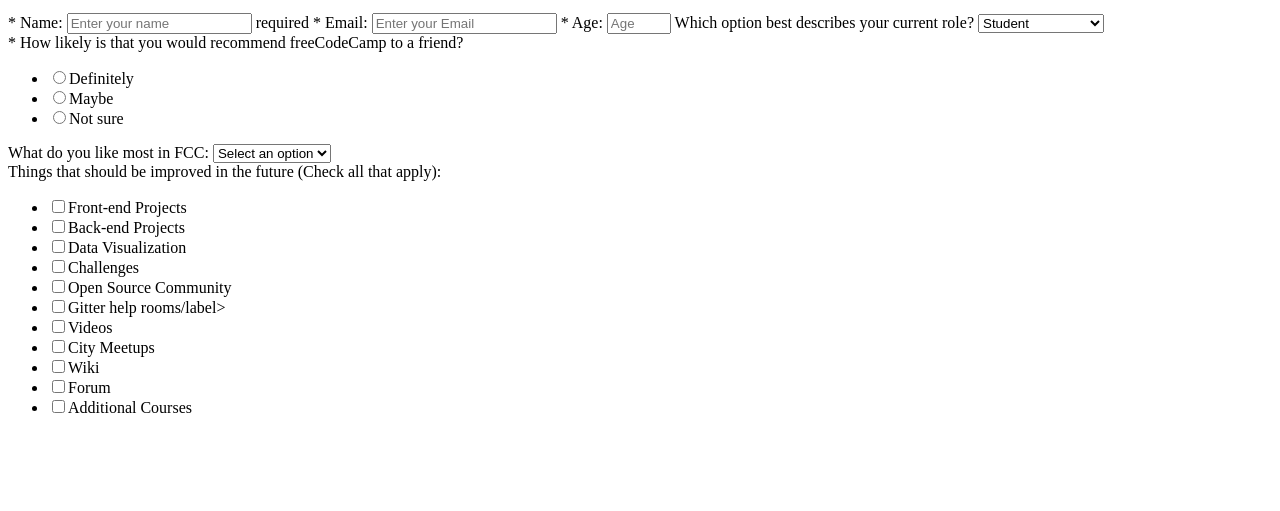
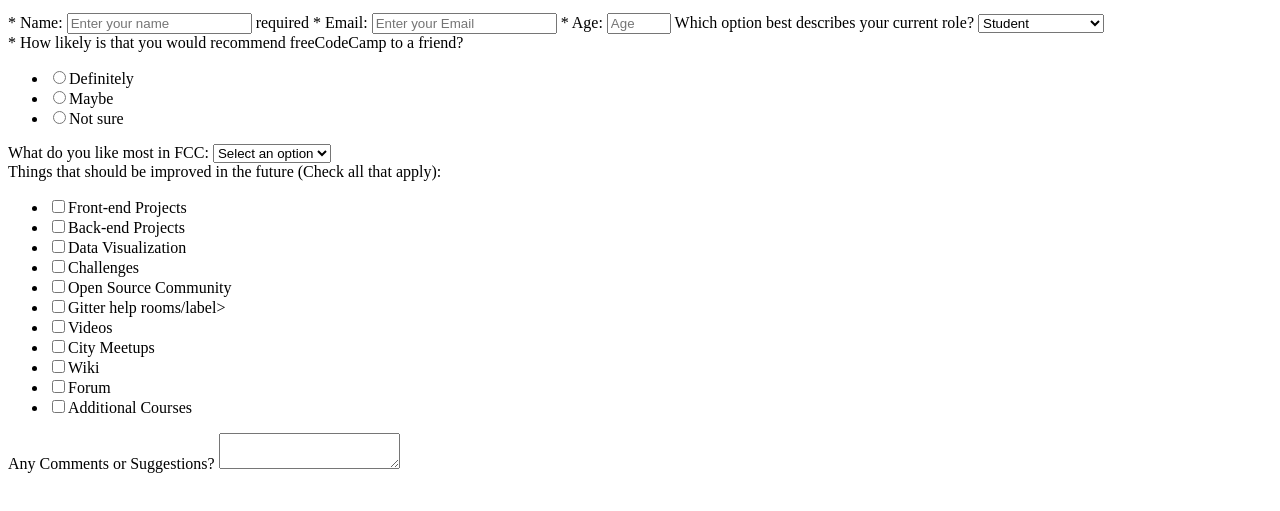
Before and after one commit to sahilmob/freecodecamp-html-css-survey-form, a plain HTML site: page index.html in a window 1280 px wide. Shown: the part 101-612 px from the top of the page. Drawn offline with Linux system fonts and the light colour scheme.

Commit message:
Add comments section

```diff
--- a/index.html
+++ b/index.html
@@ -58,6 +58,10 @@
                         <li><label for="additional-courses"><input type="checkbox" id="additional-courses" value="11">Additional Courses</label></li>
                     </ul>
                 </div>
+                <label for="comments">
+                        Any Comments or Suggestions?
+                    <textarea name="" id="comments"></textarea>
+                </label>
         </form>
     </div>
 </body>
```
